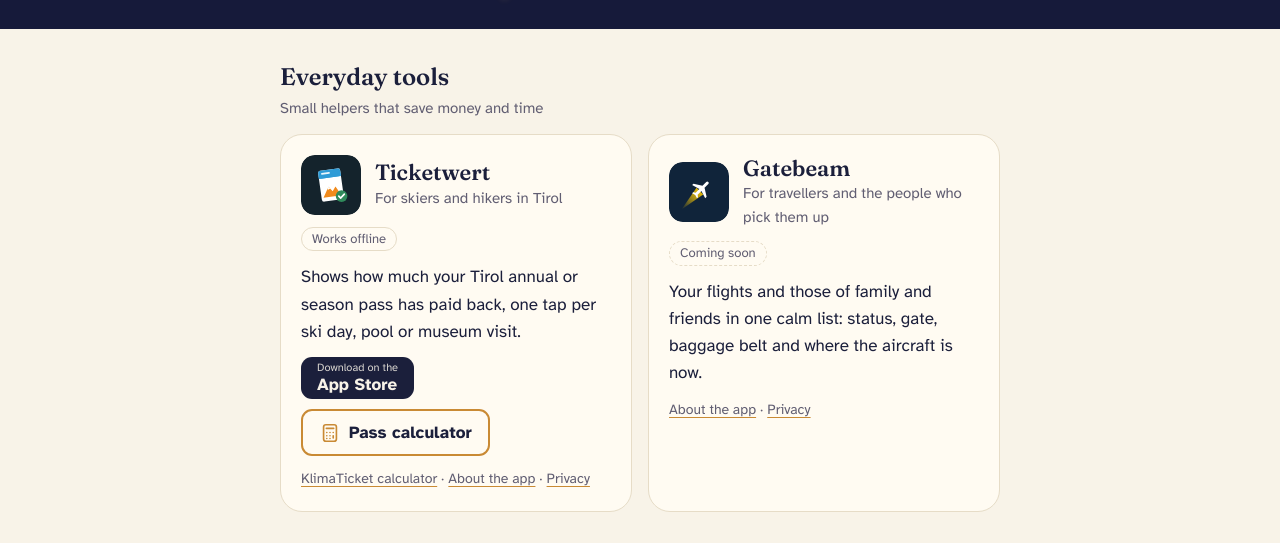
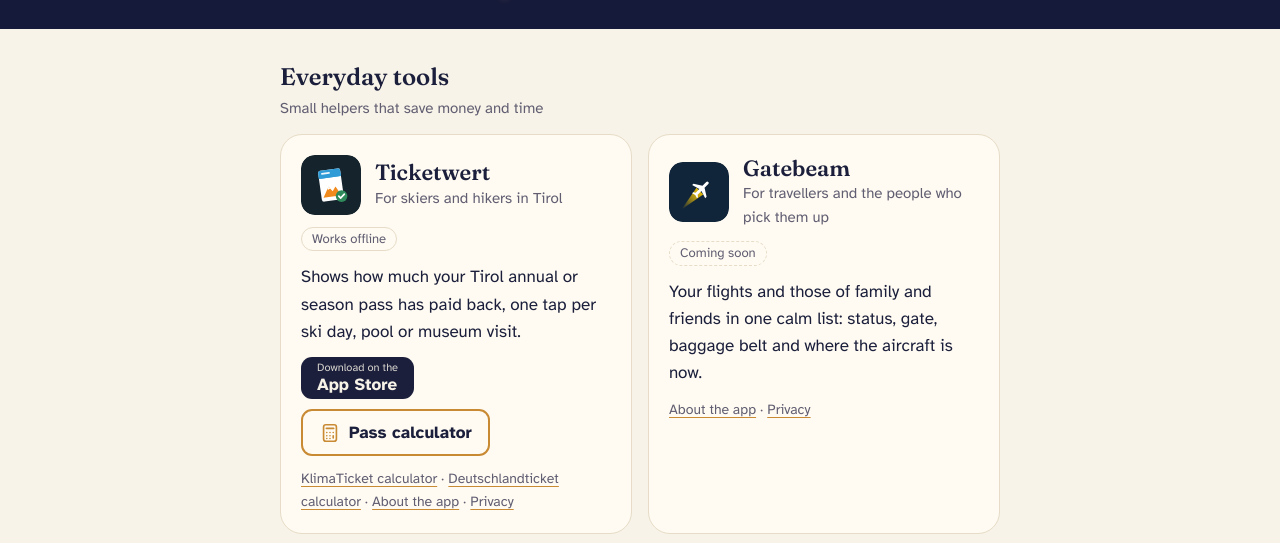
Before and after one commit to calm-apps-lab/calm-apps-lab.github.io, a plain HTML site: page index.html in a window 1280 px wide. Shown: the part 221-764 px from the top of the page. Drawn offline with Linux system fonts and the light colour scheme.

Commit message:
Add files via upload

```diff
--- a/index.html
+++ b/index.html
@@ -70,7 +70,7 @@
         <div class="chips"><span class="off">Works offline</span></div>
         <p>Shows how much your Tirol annual or season pass has paid back, one tap per ski day, pool or museum visit.</p>
         <div class="acts"><a class="badge" href="https://apps.apple.com/app/id6835076160"><small>Download on the</small><b>App Store</b></a><a class="trybtn" href="tw/rechner.html?lang=en"><svg viewBox="0 0 24 24" fill="none" stroke="currentColor" stroke-width="1.8" stroke-linecap="round" aria-hidden="true"><rect x="5" y="3" width="14" height="18" rx="2.5"/><path d="M8 7h8M8.5 11.5h.01M12 11.5h.01M15.5 11.5h.01M8.5 15h.01M12 15h.01M15.5 15v2.5M8.5 18h.01M12 18h.01"/></svg>Pass calculator</a></div>
-        <p class="more"><a href="tw/klimaticket-rechner.html?lang=en">KlimaTicket calculator</a> · <a href="tw/">About the app</a> · <a href="tw/privacy.html">Privacy</a></p>
+        <p class="more"><a href="tw/klimaticket-rechner.html?lang=en">KlimaTicket calculator</a> · <a href="tw/deutschlandticket-rechner.html?lang=en">Deutschlandticket calculator</a> · <a href="tw/">About the app</a> · <a href="tw/privacy.html">Privacy</a></p>
       </article>
       <article class="app">
         <a class="top" href="gb/"><img src="gb/icon.svg" alt=""><div><h3>Gatebeam</h3><p class="for">For travellers and the people who pick them up</p></div></a>
--- a/sitemap.xml
+++ b/sitemap.xml
@@ -4,6 +4,7 @@
   <url><loc>https://calmappslab.com/tw/</loc></url>
   <url><loc>https://calmappslab.com/tw/rechner.html</loc></url>
   <url><loc>https://calmappslab.com/tw/klimaticket-rechner.html</loc></url>
+  <url><loc>https://calmappslab.com/tw/deutschlandticket-rechner.html</loc></url>
   <url><loc>https://calmappslab.com/pp/</loc></url>
   <url><loc>https://calmappslab.com/pp/play/</loc></url>
   <url><loc>https://calmappslab.com/sr/</loc></url>
```
